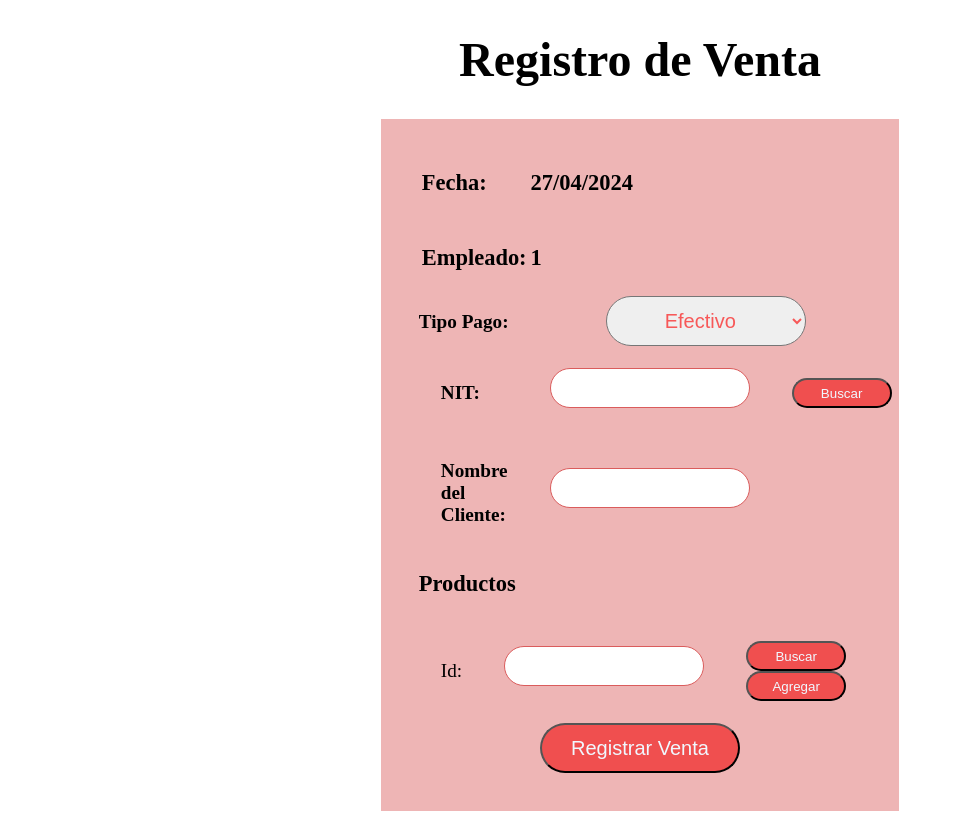
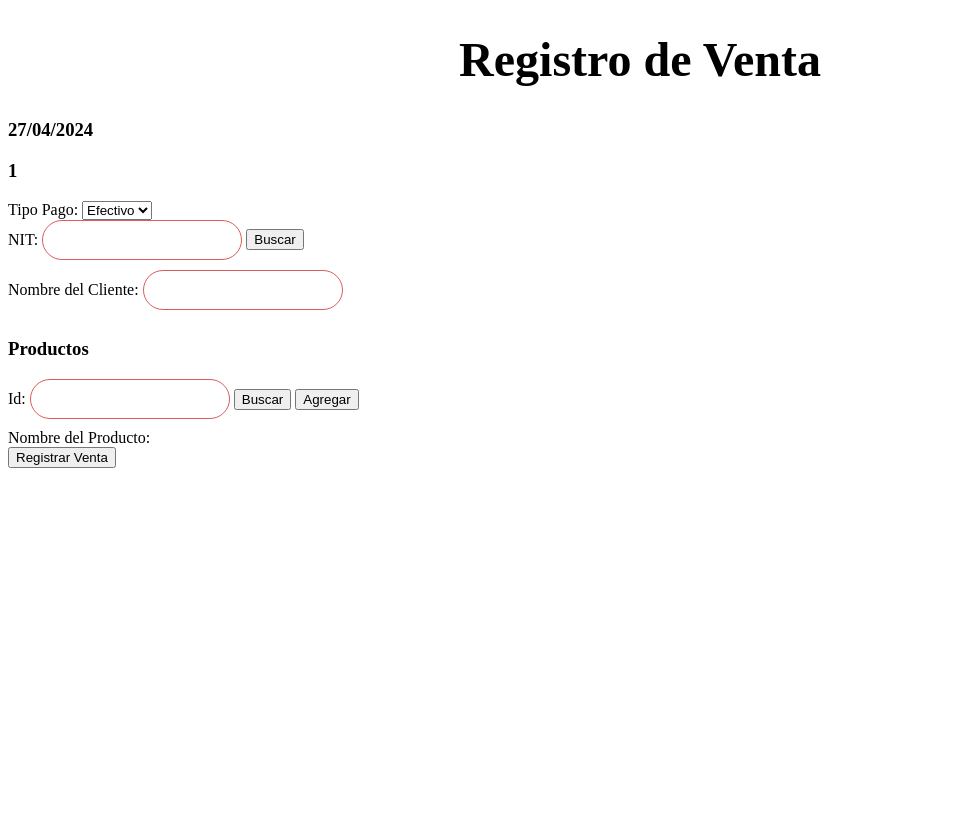
Before and after one commit to inaDAGod/TPS-Ketal, a PHP site: page /public/html/ventas.html in a window 1280 px wide. Shown: the whole page, without its empty margins (0-954 px from the left). After the commit the page ends 468 px from the top, so only its background shows below. Run offline with PHP 8.4, Linux system fonts and the light colour scheme.

Commit message:
update ventana ventas

```diff
--- a/public/html/ventas.html
+++ b/public/html/ventas.html
@@ -9,61 +9,35 @@
 </head>
 <body>
     <h1>Registro de Venta</h1>
-    <div class="contenidoForm">
-
-        <table>
-            <tbody>
-                <tr>
-                    <td><h3>Fecha:</h3></td>
-                    <td><h3 id="fecha">fecha:</h3></td>
-                </tr>
-                <tr>
-                    <td><h3>Empleado:</h3></td>
-                    <td><h3 id="empleado">1</h3></td>
-                </tr>
-            </tbody>
-        </table>
-        <label for="pago"><b>Tipo Pago:</b></label>
-        <select id="tipo_pago" class="pago">
+    <h3 id="fecha">fecha:</h3>
+    <h3 id="empleado">1</h3>
+    <label for="pago">Tipo Pago:</label>
+    <select id="tipo_pago">
         <option value="Efectivo">Efectivo</option>
         <option value="Tarjeta">Tarjeta</option>
     </select>
-        <table  class="tableDiv">
-            <tbody>
-                <tr>
-                    <td> <label for="nit"><b>NIT:</b></label></td>
-                    <td><input type="text" id="nit" name="nit" required></td>
-                    <td><button class="botoncito" id="buscarCliente">Buscar</button></td>
-                </tr>
-                <tr>
-                    <td><label for="nombre"><b>Nombre del Cliente:</b></label></td>
-                    <td><input type="text" id="nombre" name="nombre" required></td>
-                </tr>
-            </tbody>
-        </table>
-
+    <div>
+        <label for="nit">NIT:</label>
+        <input type="text" id="nit" name="nit" required>
+        <button id="buscarCliente">Buscar</button>
+    </div>
+    <div>
+        <label for="nombre">Nombre del Cliente:</label>
+        <input type="text" id="nombre" name="nombre" required>
+    </div>
     <h3>Productos</h3>
     <div>
-            <table class="tableDiv">
-                <tbody>
-                    <tr>
-                        <td><label for="productoId">Id:</label></td>
-                        <td><input   type="text" id="productoId" name="productos" required></td>
-                        <td>
-                            <button class="botoncito" id="buscarProducto">Buscar</button>
-                            <button class="botoncito" id="agregarProducto">Agregar</button>
-                        </td>
-                    </tr>
-                </tbody>
-            </table>
+        <label for="productoId">Id:</label>
+        <input   type="text" id="productoId" name="productos" required>
+        <button id="buscarProducto">Buscar</button>
+        <button id="agregarProducto">Agregar</button>
         <div id="divProductos">
+            <div id="divNombreProducto">
+                <label for="nombreProducto">Nombre del Producto:</label>
+                <span id="nombreProducto"></span>
+                <span id="precioUnitarioProducto"></span>
         </div>
     </div>
-        <div align="center">
-            <button class="boton" onclick="registrarVenta()">Registrar Venta</button>
-        </div>
-
-    </div>
-
+    <button onclick="registrarVenta()">Registrar Venta</button>
 </body>
 </html>
--- a/public/scripts/ventas.js
+++ b/public/scripts/ventas.js
@@ -19,17 +19,19 @@ document.addEventListener("DOMContentLoaded", function() {
     document.getElementById('fecha').textContent = fechaFormateada;
 
     var botonAgregar = document.getElementById('agregarProducto');
-    var divProductos = document.getElementById('divProductos');
+
 
     botonAgregar.addEventListener('click', function() {
         let id = document.getElementById('productoId').value;
-
+        var nombreProducto = document.getElementById('nombreProducto').textContent;
+        var precioUnitarioProducto = document.getElementById('precioUnitarioProducto').textContent;
         // Crear un nuevo div
         var nuevoDiv = document.createElement('div');
         nuevoDiv.classList.add('producto');
 
         nuevoDiv.innerHTML = `
             <h4>${id}</h4>
+            <p>${nombreProducto} ${precioUnitarioProducto}</p>
             <label for="cantidad">Cantidad:</label>
             <input class="cantidad" type="number" name="cantidades" required>
         `;
@@ -142,10 +144,10 @@ document.addEventListener("DOMContentLoaded", function() {
       .then(response => response.json())
       .then(data => {
           if (data.estado === 'encontrado') {
-              // Mostrar el nombre del producto y el precio unitario si se encuentra
               nombreProducto.textContent = data.nombre;
               precioUnitarioProducto.textContent = 'Precio unitario: ' + data.precio_unitario; // Mostrar el precio unitario
-              divNombreProducto.style.display = 'block'; // Mostrar el bloque de nombre y precio unitario del producto
+              divNombreProducto.style.display = 'block';
+               // Mostrar el bloque de nombre y precio unitario del producto
           } else {
               alert('Producto no encontrado');
               nombreProducto.textContent = ''; // Limpiar el nombre del producto si no se encuentra
--- a/public/styles/ventas.css
+++ b/public/styles/ventas.css
@@ -42,7 +42,9 @@ input {
 
 .boton{
     background-color: rgb(240, 79, 79);
-    width: 200px;
+    width: 50%;
+    padding-left: 25%;
+    padding-right: 25%;
     height: 50px;
     border-radius: 40px;
     color: aliceblue;
@@ -62,3 +64,6 @@ input {
     border-radius: 40px;
 
 }
+.divNombreProducto{
+    background-color: #da5c5c
+}
```
Also changed, not shown: public/html/ventas2.html (+16 -3 lines), public/styles/style1.css (+7 -0 lines). Lines whose indentation alone changed are shown as unchanged.
